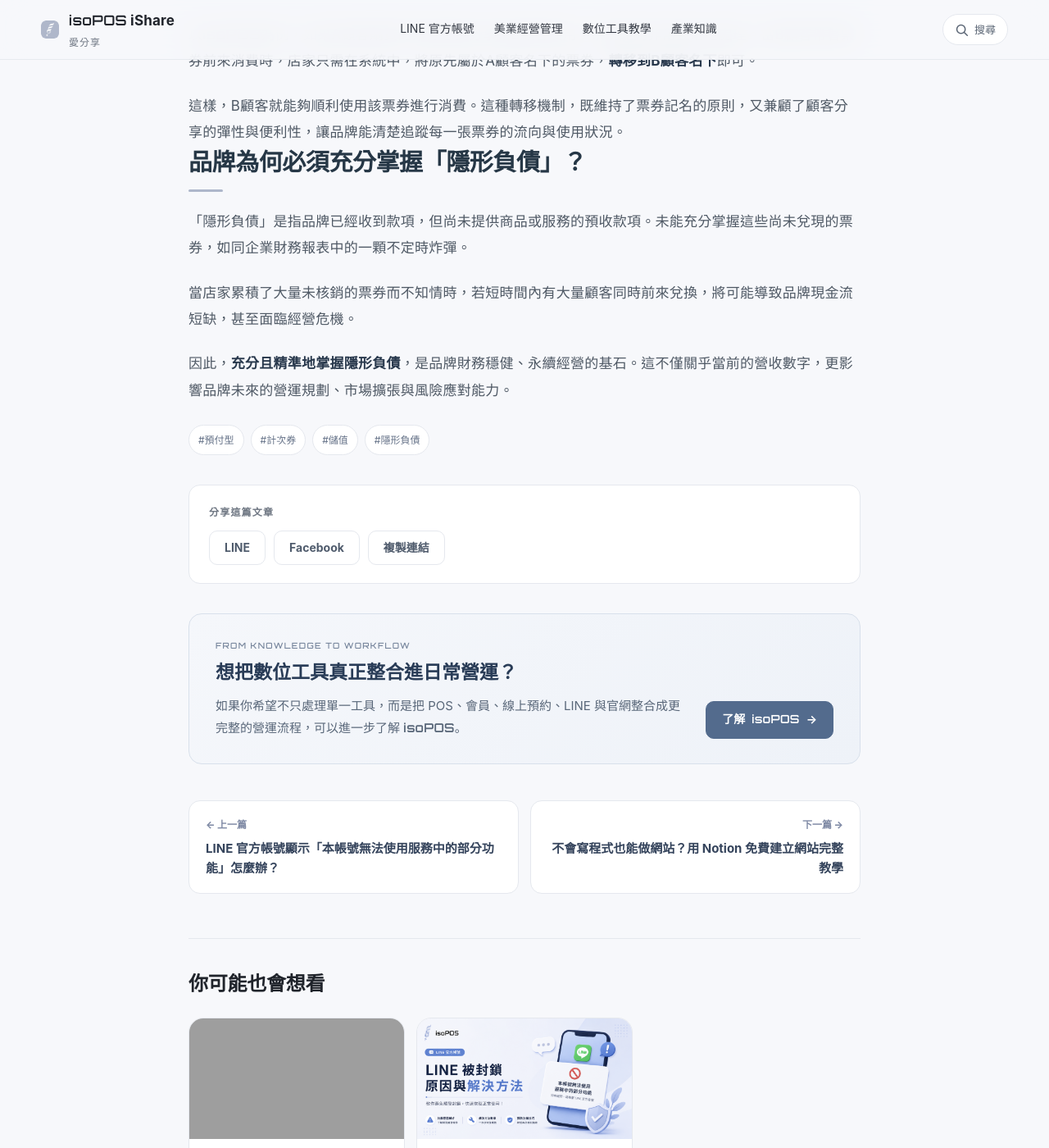
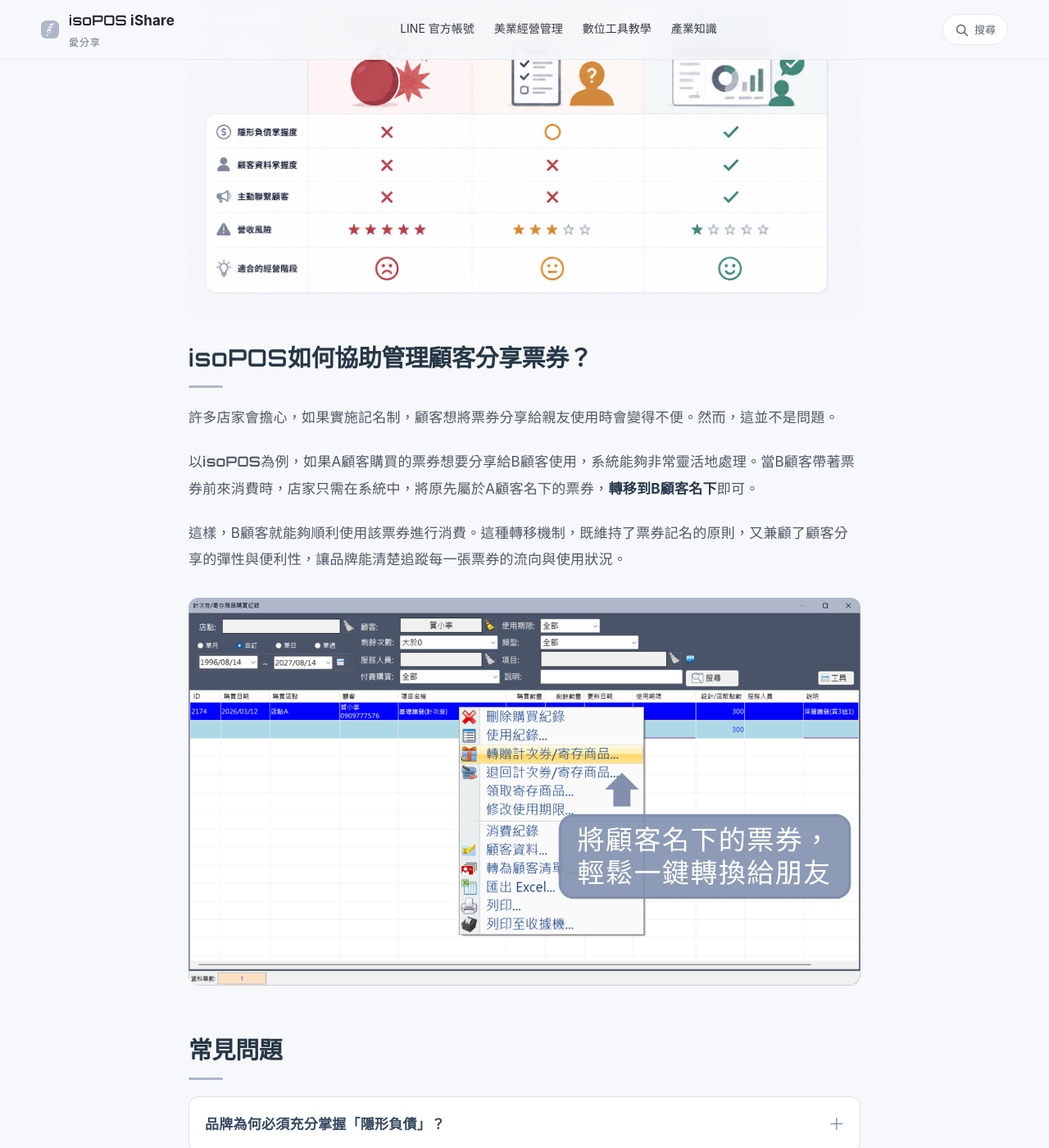
Before and after one commit to isopossoft/isoPOS-ishare, a Jekyll site: the page built from _posts/2026-08-14-selling-prepaid-products.md, in a window 1280 px wide and 1400 px high, scrolled down 2128 px. Shown: the whole window at 82% size. Built offline with Jekyll 4.4.1, drawn with Linux system fonts in a browser that asks for light colours; some of the changed text lies outside the part shown; grey boxes are pictures that could not be loaded.

Commit message:
Update _posts/2026-08-14-selling-prepaid-products.md (via Pages CMS)

```diff
--- a/_posts/2026-08-14-selling-prepaid-products.md
+++ b/_posts/2026-08-14-selling-prepaid-products.md
@@ -17,10 +17,19 @@
       <strong>最差的情況：隱形負債如未爆彈，營收可能瞬間歸零</strong></h3><p>許多店家在販售票券時，只顧著收款，卻沒有明確記錄哪些票券已被使用，哪些仍未被兌現。這導致店家完全不清楚自身的「<strong>隱形負債</strong>」究竟有多少。</p><p>當店家持續賣出票券，卻不掌握其消耗情況時，某一天可能會突然發現，上門的顧客都是來使用票券消費，導致當月或當季的實際營收呈現斷崖式下跌，甚至完全沒有收入。</p><p>此時，店家才驚覺營收完全在消耗過去賣出的票券，讓現金流面臨巨大壓力。</p><h3>2.
       <strong>次佳的情況：掌握總負債，卻無法主動管理顧客</strong></h3><p>第二種情況是店家有記錄總共賣出多少票券，也清楚哪些已使用、哪些未兌現，因此能夠掌握大致的「隱形負債」金額。</p><p>然而，最大的問題在於店家<strong>並不知道這些票券是賣給誰的</strong>。</p><p>萬一未來有活動變更、票券方案調整，或是品牌本身遇到一些狀況需要主動聯繫顧客時，店家會發現自己根本無法聯繫到這些持有未核銷票券的顧客。</p><p>甚至在需要退款時，也無從得知該退款給誰，這對顧客服務與品牌信譽都是一大打擊。</p><h3>3.
       <strong>最佳的做法：全面掌握票券流向與顧客資料</strong></h3><p>基於以上兩種情況的風險，最理想且建議的做法是：只要是預付型票券，無論是儲值或計次券，都必須非常清楚地記載「<strong>賣給誰</strong>」、「<strong>賣多少錢</strong>」、「<strong>賣了幾張</strong>」，以及「<strong>已使用掉幾張</strong>」。</p><p>這種詳盡的記錄方式，不僅讓品牌能夠實時掌握精確的「隱形負債」金額，更能確保顧客資料的完整性，為未來的顧客關係管理打下堅實基礎。</p>
+  - type: image
+    image: /assets/images/chatgpt-image-2026814-055554.png
+    alt: Ticket-Management-Comparison-Chart
   - type: text
     content: <h2>isoPOS如何協助管理顧客分享票券？</h2><p>許多店家會擔心，如果實施記名制，顧客想將票券分享給親友使用時會變得不便。然而，這並不是問題。</p><p>以isoPOS為例，如果A顧客購買的票券想要分享給B顧客使用，系統能夠非常靈活地處理。當B顧客帶著票券前來消費時，店家只需在系統中，將原先屬於A顧客名下的票券，<strong>轉移到B顧客名下</strong>即可。</p><p>這樣，B顧客就能夠順利使用該票券進行消費。這種轉移機制，既維持了票券記名的原則，又兼顧了顧客分享的彈性與便利性，讓品牌能清楚追蹤每一張票券的流向與使用狀況。</p>
-  - type: text
-    content: <h2>品牌為何必須充分掌握「隱形負債」？</h2><p>「隱形負債」是指品牌已經收到款項，但尚未提供商品或服務的預收款項。未能充分掌握這些尚未兌現的票券，如同企業財務報表中的一顆不定時炸彈。</p><p>當店家累積了大量未核銷的票券而不知情時，若短時間內有大量顧客同時前來兌換，將可能導致品牌現金流短缺，甚至面臨經營危機。</p><p>因此，<strong>充分且精準地掌握隱形負債</strong>，是品牌財務穩健、永續經營的基石。這不僅關乎當前的營收數字，更影響品牌未來的營運規劃、市場擴張與風險應對能力。</p>
+  - type: image
+    image: /assets/images/selling-prepaid-products01.png
+    alt: transfer-ticket
+  - type: faq
+    title: 常見問題
+    items:
+      - question: 品牌為何必須充分掌握「隱形負債」？
+        answer: <p>「隱形負債」是指品牌已經收到款項，但尚未提供商品或服務的預收款項。未能充分掌握這些尚未兌現的票券，如同企業財務報表中的一顆不定時炸彈。</p><p>當店家累積了大量未核銷的票券而不知情時，若短時間內有大量顧客同時前來兌換，將可能導致品牌現金流短缺，甚至面臨經營危機。</p><p>因此，<strong>充分且精準地掌握隱形負債</strong>，是品牌財務穩健、永續經營的基石。這不僅關乎當前的營收數字，更影響品牌未來的營運規劃、市場擴張與風險應對能力。</p>
 noindex: false
 ---
 <p></p>
```
